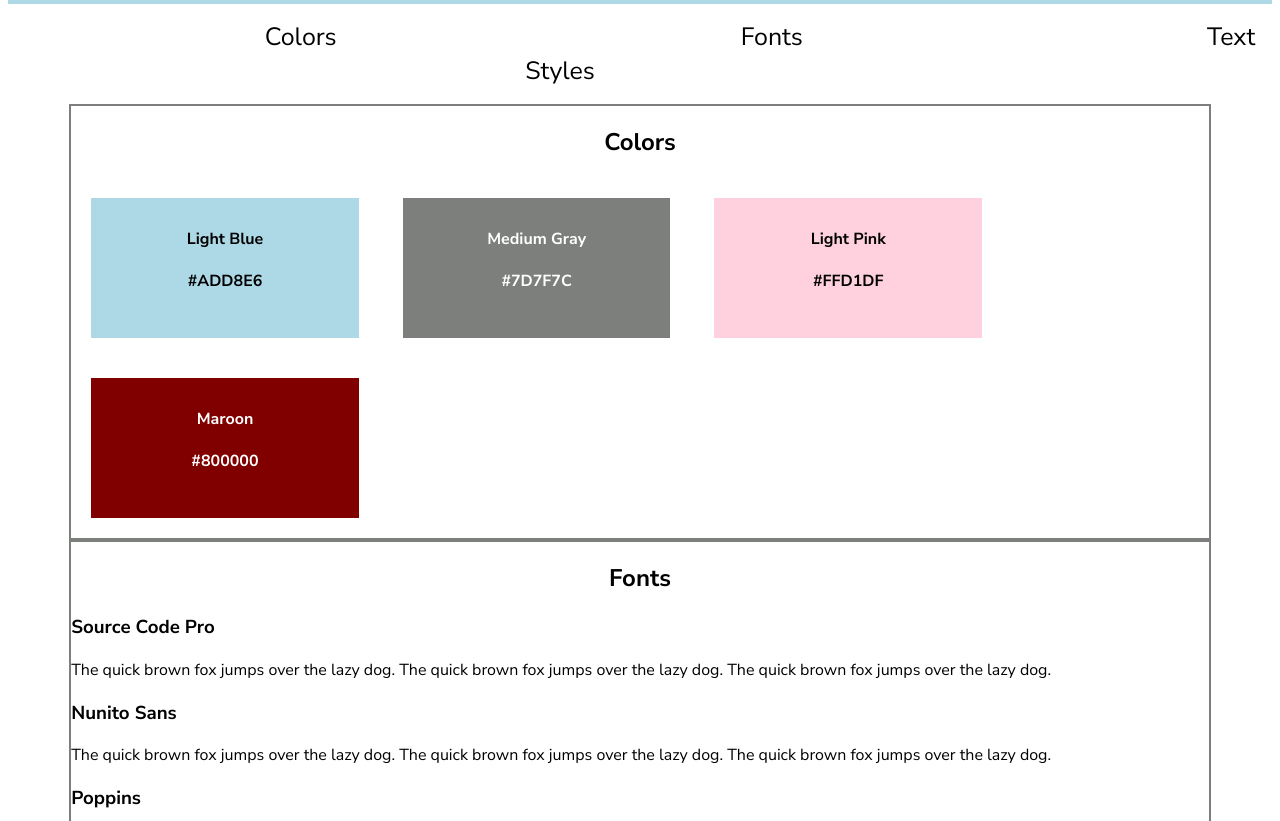
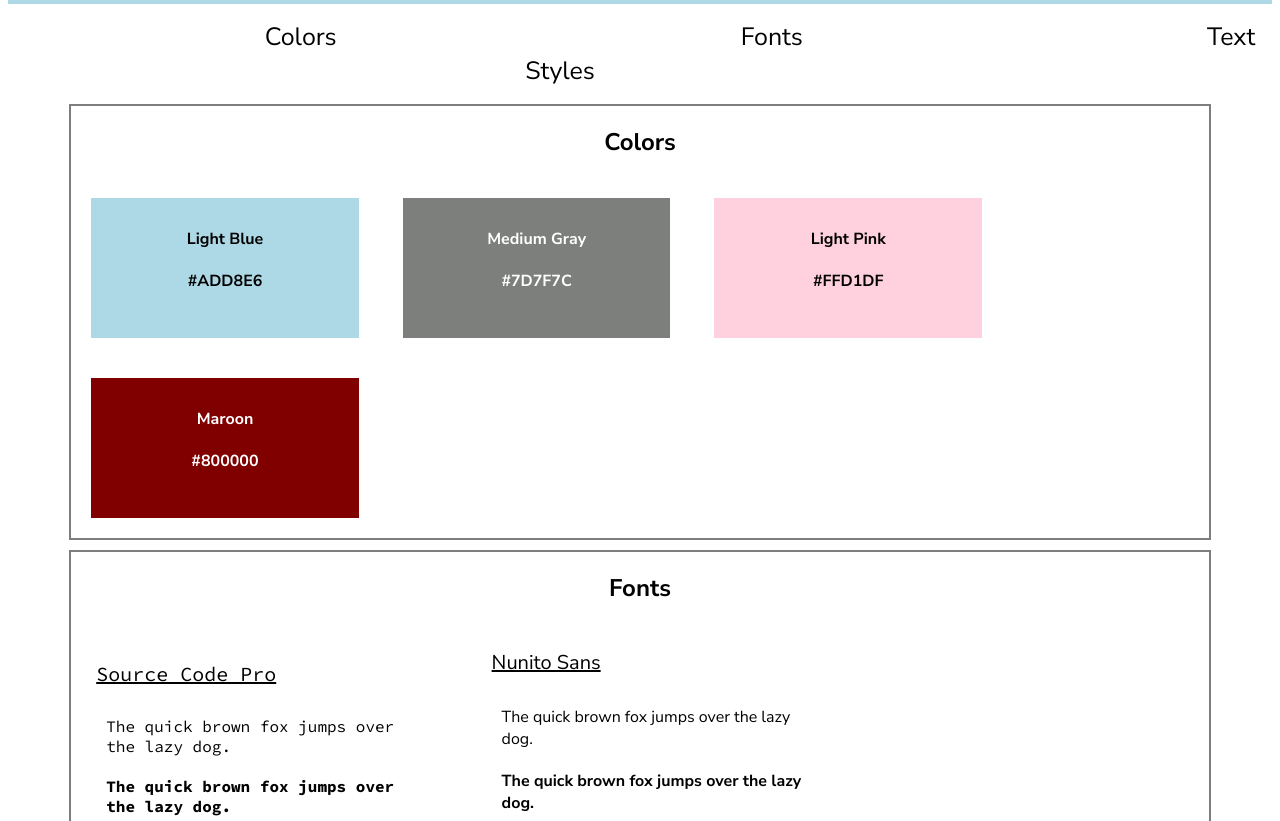
Before and after one commit to TheDragonApple/DesignSystem, a plain HTML site: page index.html in a window 1280 px wide. Shown: the part 117-938 px from the top of the page. Drawn offline with Linux system fonts and the light colour scheme.

Commit message:
Style fonts section

```diff
--- a/index.html
+++ b/index.html
@@ -5,7 +5,7 @@
         <link rel="stylesheet" href="styles.css">
         <link rel="preconnect" href="https://fonts.googleapis.com">
         <link rel="preconnect" href="https://fonts.gstatic.com" crossorigin>
-        <link href="https://fonts.googleapis.com/css2?family=Nunito+Sans:ital,opsz,wght@0,6..12,200..1000;1,6..12,200..1000&display=swap" rel="stylesheet">
+        <link href="https://fonts.googleapis.com/css2?family=Nunito+Sans:ital,opsz,wght@0,6..12,200..1000;1,6..12,200..1000&family=Poppins:ital,wght@0,100;0,200;0,300;0,400;0,500;0,600;0,700;0,800;0,900;1,100;1,200;1,300;1,400;1,500;1,600;1,700;1,800;1,900&family=Source+Code+Pro:ital,wght@0,200..900;1,200..900&display=swap" rel="stylesheet">
     </head>
     <header class="banner">
         <h1>My Website Style Guide</h1>
--- a/styles.css
+++ b/styles.css
@@ -17,6 +17,15 @@ h2{
     text-align: center;
 }
 
+h3{
+    font-size: 20px;
+    font-weight: normal;
+}
+
+p1{
+    font-size: 16px;
+}
+
 nav{
     text-align: center;
 }
@@ -31,7 +40,7 @@ section{
     border: 2px solid;
     border-color: #7D7F7C;
     width: 90%;
-    margin: auto;
+    margin: 10px auto;
 }
 
 .colors div{
@@ -67,3 +76,48 @@ section{
     background-color: #800000;
     color: white;
 }
+
+
+.fonts div{
+    display: inline-block;
+    width: 30%;
+    padding: 5px 25px;
+}
+
+.font1 h3{
+    font-family: "Source Code Pro";
+    text-decoration: underline;
+}
+
+.font1 p1{
+    display: block;
+    font-family: "Source Code Pro";
+    padding: 10px;
+}
+
+.font2 h3{
+    text-decoration: underline;
+}
+
+.font2 p1{
+    display: block;
+    padding: 10px;
+}
+
+.font3 h3{
+    font-family: "Poppins";
+    text-decoration: underline;
+}
+.font3 p1{
+    display: block;
+    font-family: "Poppins";
+    padding: 10px;
+}
+
+.italic{
+    font-style: italic;
+}
+
+.bold{
+    font-weight: bold;
+}
```
